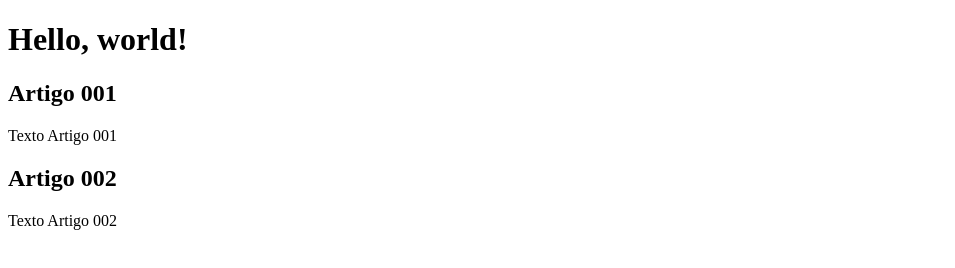
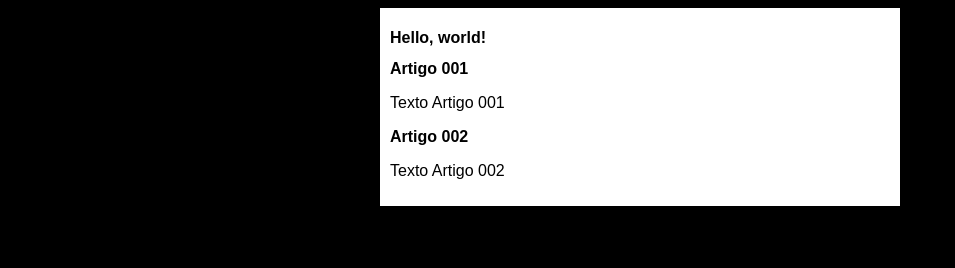
Before and after one commit to LuizGMnz/Curso-Git-GitHub, a plain HTML site: page site-exemplo/index.html in a window 1280 px wide. Shown: the whole page, without its empty margins (0-955 px from the left). Drawn offline with Linux system fonts and the light colour scheme.

Commit message:
Inicio do design

```diff
--- /dev/null
+++ b/site-exemplo/estilos/style.css
@@ -0,0 +1,16 @@
+*{
+    font-family: Arial, Helvetica, sans-serif;
+    font-size: 16px;
+}
+
+body {
+    background-color: black;
+}
+
+main {
+    background-color: white;
+    width: 500px;
+    margin: auto;
+    padding: 10px;
+    box-shadow: 3px 3px 5px rgba(0, 0, 0, 0.473);
+}
--- a/site-exemplo/index.html
+++ b/site-exemplo/index.html
@@ -4,6 +4,7 @@
     <meta charset="UTF-8">
     <meta name="viewport" content="width=device-width, initial-scale=1.0">
     <title>Primeiro site em repositório</title>
+    <link rel="stylesheet" href="estilos/style.css">
 </head>
 <body>
     <main>
```
